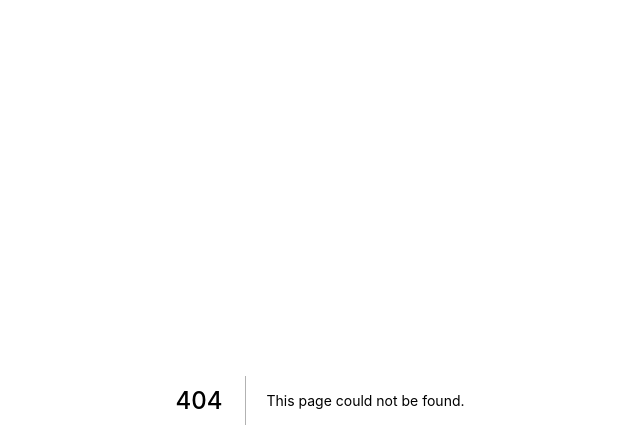
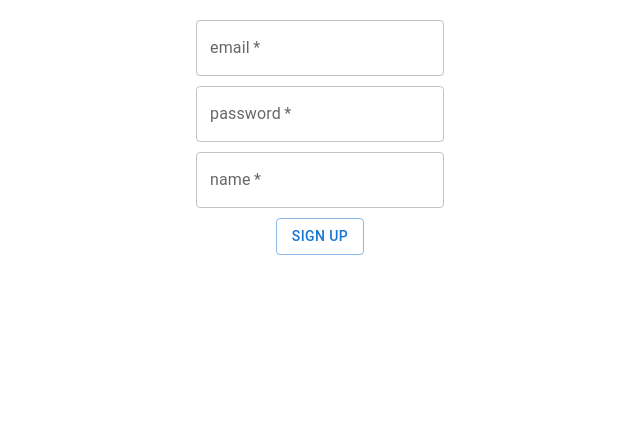
Before and after one commit to darzhang/myschedule, a Next.js app: page /test in a window 1280 px wide. Before the commit this address had no page. Shown: the top 448 px of the page, without its empty margins (320-960 px from the left). Built offline with nearby package versions, Linux system fonts and the light colour scheme; no server answers.

Commit message:
implement create user with firebase authenticatiion and create the sign up ui component

```diff
--- /dev/null
+++ b/components/Signup.js
@@ -0,0 +1,66 @@
+import { Button, Container, TextField, Typography } from "@mui/material";
+import { Box } from "@mui/system";
+import { useRouter } from "next/router";
+import { useForm, Controller } from "react-hook-form";
+import { signUp } from "../config/firebase";
+
+export default function Signup() {
+  const {control, handleSubmit, formState: {errors}} = useForm();
+  const router = useRouter();
+
+  const onSubmit = (data) => signUp(data.email, data.password, router);
+
+  return (
+    <Box>
+      <Box sx={{height:"10px"}}/>
+      <form onSubmit={handleSubmit(onSubmit)}>
+        <Box sx={{display: "flex", flexDirection: "row", justifyContent: "center", alignItems: "center", m: "10px"}}>
+          <Controller
+            name="email"
+            control={control}
+            defaultValue=''
+            rules={{pattern: /^\w+([\.-]?\w+)*@\w+([\.-]?\w+)*(\.\w{2,3})+$/}}
+            render={({field}) => <TextField
+            {...field}
+            label="email"
+            required
+            error={!!errors.email}
+            helperText={!!errors.email && 'Email format is wrong'}
+            />}
+          />
+        </Box>
+        <Box sx={{display: "flex", flexDirection: "row", justifyContent: "center", alignItems: "center", m:"10px"}}>
+          <Controller
+            name="password"
+            control={control}
+            defaultValue=''
+            rules={{minLength: 6}}
+            render={({field}) => <TextField
+            {...field}
+            label="password"
+            type="password"
+            required
+            error={!!errors.password}
+            helperText={!!errors.password && 'Minimum password length is 6'}
+            />}
+          />
+        </Box>
+        <Box sx={{display: "flex", flexDirection: "row", justifyContent: "center", alignItems: "center", m:"10px"}}>
+          <Controller
+            name="name"
+            control={control}
+            defaultValue=''
+            render={({field}) => <TextField
+            {...field}
+            label="name"
+            required
+            />}
+          />
+        </Box>
+        <Box sx={{display: "flex", flexDirection: "column", justifyContent: "center", alignItems: "center", mt: "10px"}}>
+          <Button type="submit" variant="outlined">SIGN UP</Button>
+        </Box>
+      </form>
+    </Box>
+  )
+}
--- /dev/null
+++ b/config/firebase.js
@@ -0,0 +1,46 @@
+import {initializeApp} from 'firebase/app';
+import {createUserWithEmailAndPassword, getAuth} from 'firebase/auth';
+import {useRouter} from 'next/router';
+import Swal from 'sweetalert2';
+
+// Your web app's Firebase configuration
+const firebaseConfig = {
+  apiKey: process.env.NEXT_PUBLIC_FIREBASE_API_KEY,
+  authDomain: process.env.NEXT_PUBLIC_FIREBASE_AUTH_DOMAIN,
+  projectId: process.env.NEXT_PUBLIC_FIREBASE_PROJECT_ID,
+  storageBucket: process.env.NEXT_PUBLIC_FIREBASE_STORAGE_BUCKET,
+  messagingSenderId: process.env.NEXT_PUBLIC_FIREBASE_MESSAGING_SENDER_ID,
+  appId: process.env.NEXT_PUBLIC_FIREBASE_APP_ID
+};
+
+const app = initializeApp(firebaseConfig);
+export const auth = getAuth(app);
+
+// save user email and password in firebase authentication
+export const signUp = async (email, password, router) => {
+  try {
+    const user = await createUserWithEmailAndPassword(auth, email, password);
+    Swal.fire({
+      icon: 'success',
+      title: 'You have succefully sign up',
+    }).then((result) => {
+      if(result.isConfirmed){
+        router.push('/')
+      }
+    });
+
+  } catch (e) {
+    const type = e.code;
+    switch(type) {
+      case 'auth/email-already-in-use':
+        Swal.fire({
+          icon: 'error',
+          title: 'Email has been used for another account'
+        });
+        break;
+    }
+  }
+
+
+
+}
--- /dev/null
+++ b/pages/test.js
@@ -0,0 +1,9 @@
+import Signup from "../components/Signup";
+
+export default function test() {
+  return (
+    <div>
+      <Signup/>
+    </div>
+  )
+}
--- a/styles/globals.css
+++ b/styles/globals.css
@@ -20,7 +20,7 @@ a {
     color-scheme: dark;
   }
   body {
-    color: white;
-    background: black;
+    color: black;
+    background: white;
   }
 }
```
Also changed, not shown: package.json (+7 -1 lines), pages/index.js (+2 -61 lines), context/AuthContext.js (added), 1 other file (tests, documents, lock files or other folders).
